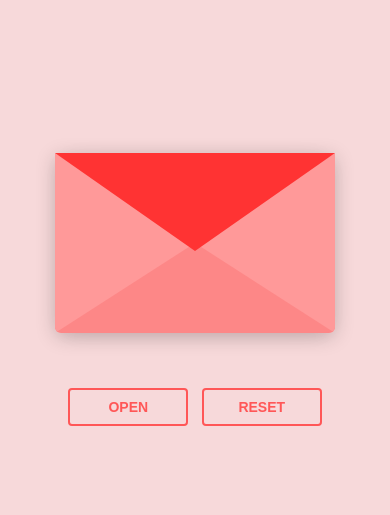
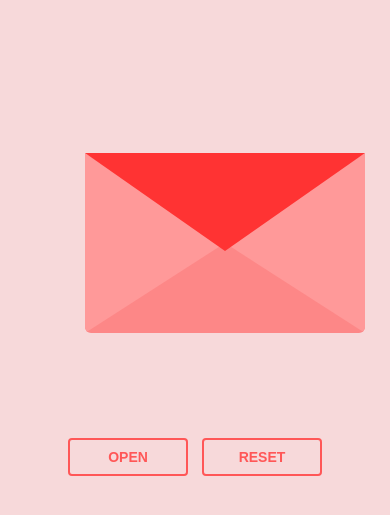
Before and after one commit to PepardoJoshe/web, a plain HTML site: page index.html in a window 390 px wide. Shown: the part 147-662 px from the top of the page. Drawn offline with nearby package versions, Linux system fonts and the light colour scheme.

Commit message:
Update style.css

```diff
--- a/style.css
+++ b/style.css
@@ -290,9 +290,16 @@ body {
   }
 }
 
-@media only screen and (max-width: 600px) {
-  /* Estilos para pantallas con un ancho máximo de 600px */
-  body {
-    font-size: 14px;
+/* Estilos específicos para dispositivos móviles */
+@media screen and (max-width: 600px) {
+  .envlope-wrapper {
+    margin: 50px;
+  }
+  #envelope {
+    width: 80%;
+    height: auto;
+  }
+  .reset {
+    text-align: center;
   }
 }
```
